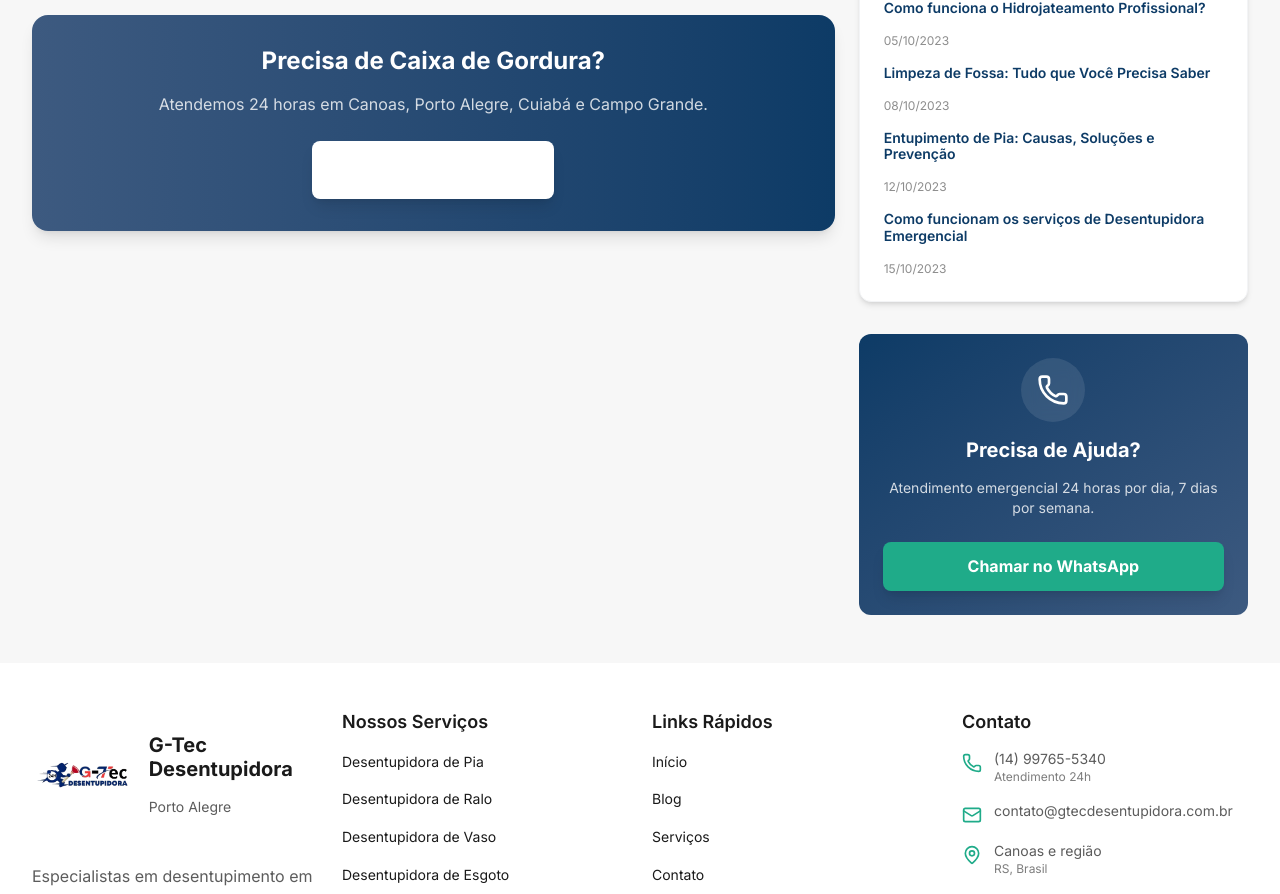
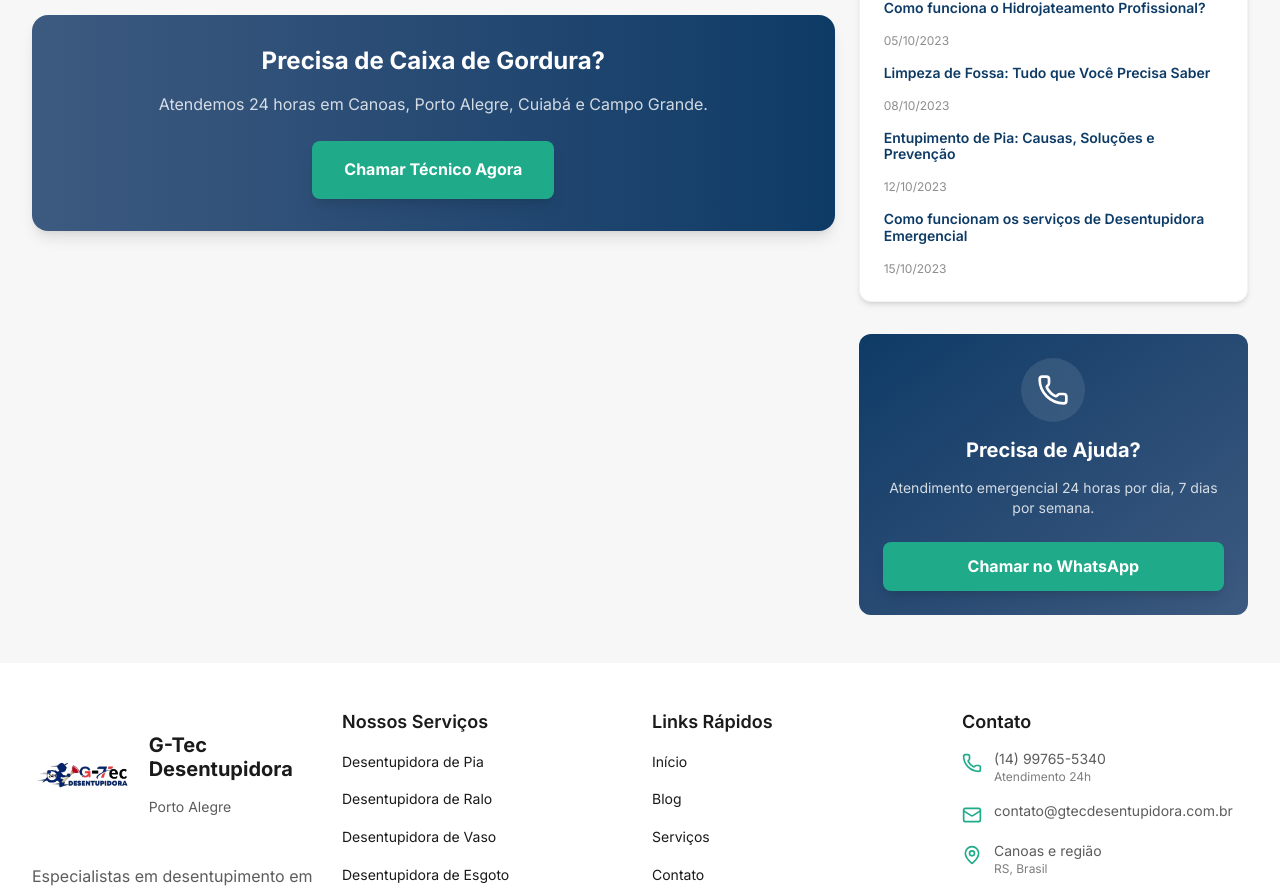
Before and after one commit to igormart21/Blog-Get, a Next.js app: page /servicos/caixa-gordura in a window 1280 px wide. Shown: the part 1067-1961 px from the top of the page. Built offline with nearby package versions, Linux system fonts and the light colour scheme.

Commit message:
fix: Change CTA button color to green

```diff
--- a/src/app/servicos/[slug]/page.tsx
+++ b/src/app/servicos/[slug]/page.tsx
@@ -135,7 +135,7 @@ export default async function ServicePage({ params }: PageProps) {
                                 href={`https://wa.me/${siteConfig.whatsapp}`}
                                 target="_blank"
                                 rel="noopener noreferrer"
-                                className="inline-flex items-center px-8 py-4 bg-white text-primary-dark font-bold rounded-lg hover:bg-neutral-light transition-colors shadow-lg hover:scale-105 transform duration-200"
+                                className="inline-flex items-center px-8 py-4 bg-primary-green text-white font-bold rounded-lg hover:bg-primary-green/90 transition-colors shadow-lg hover:scale-105 transform duration-200"
                             >
                                 Chamar Técnico Agora
                             </a>
```
